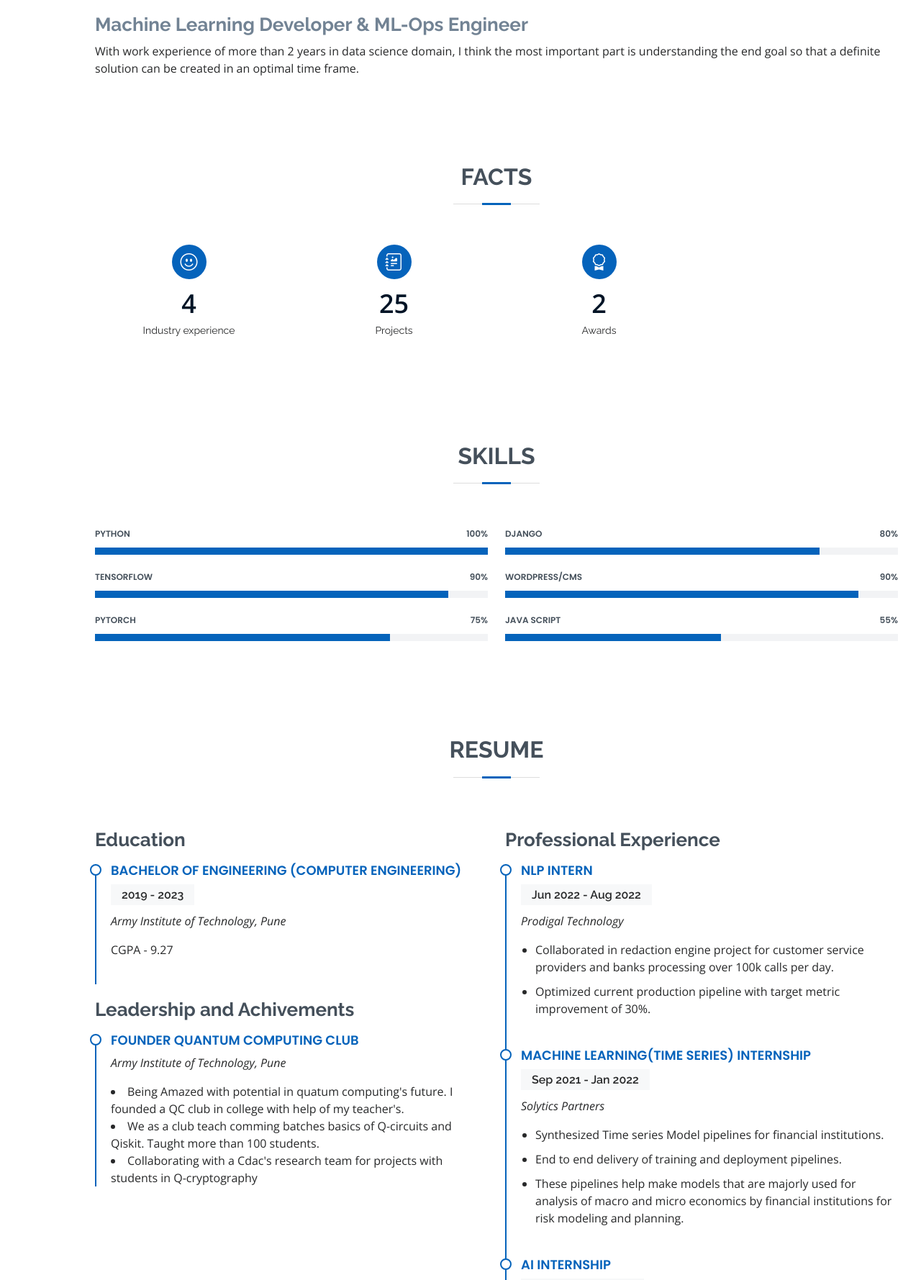
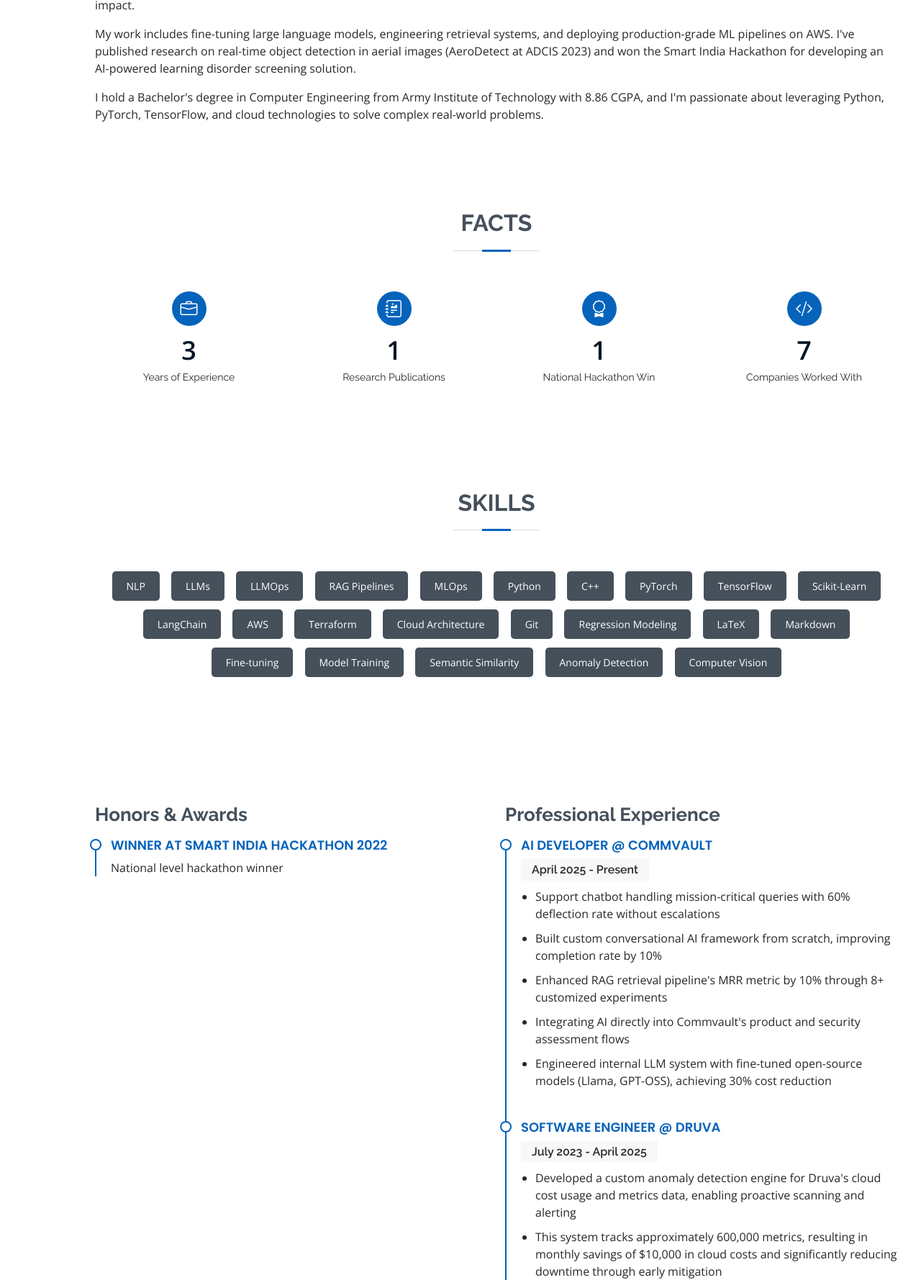
Before and after one commit to cnarte/Ankit_cnarte, a plain HTML site: page index.html in a window 1280 px wide. Shown: the part 1021-2800 px from the top of the page at 72% size. Drawn offline with nearby package versions, Linux system fonts and the light colour scheme; a script that the page names is missing.

Commit message:
Update profile details and enhance project descriptions in the resume section

```diff
--- a/index.html
+++ b/index.html
@@ -60,7 +60,7 @@
   <section id="hero" class="d-flex flex-column justify-content-center">
     <div class="container" data-aos="zoom-in" data-aos-delay="100">
       <h1>Ankit kumar</h1>
-      <p>I'm <span class="typed" data-typed-items="Data Scientist, ML-Ops Engineer, ML Developer"></span></p>
+      <p>I'm <span class="typed" data-typed-items="AI Developer at Commvault, LLM Engineer, ML-Ops Specialist"></span></p>
       <div class="social-links">
         <!-- <a href="#" class="twitter"><i class="bx bxl-twitter"></i></a> -->
         <!-- <a href="#" class="facebook"><i class="bx bxl-facebook"></i></a> -->
@@ -79,14 +79,18 @@
 
         <div class="section-title">
           <h2>About</h2>
-          <p>When I entered the field of development, after crossing the first few bumps. I came to realize that coding and development is one the real superpowers you can have in 21st century. And what that meant was you now posses the power to create anything, which is not limited to just the cyber-space but in every field of current physical world too with rise of technology like IOT.</p>
         </div>
 
         <div class="row">
           <div class="col-lg-12 content">
-            <h3>Machine Learning Developer &amp; ML-Ops Engineer</h3>
             <p>
-             With work experience of more than 2 years in data science domain, I think the most important part is understanding the end goal so that a definite solution can be created in an optimal time frame.
+              I'm an AI Developer at Commvault specializing in LLM agents, RAG pipelines, and MLOps. With experience spanning from building conversational AI frameworks to developing cloud infrastructure and anomaly detection systems, I focus on creating scalable AI solutions that drive real business impact.
+            </p>
+            <p>
+              My work includes fine-tuning large language models, engineering retrieval systems, and deploying production-grade ML pipelines on AWS. I've published research on real-time object detection in aerial images (AeroDetect at ADCIS 2023) and won the Smart India Hackathon for developing an AI-powered learning disorder screening solution.
+            </p>
+            <p>
+              I hold a Bachelor's degree in Computer Engineering from Army Institute of Technology with 8.86 CGPA, and I'm passionate about leveraging Python, PyTorch, TensorFlow, and cloud technologies to solve complex real-world problems.
             </p>
           </div>
         </div>
@@ -107,33 +111,33 @@
 
           <div class="col-lg-3 col-md-6">
             <div class="count-box">
-              <i class="bi bi-emoji-smile"></i>
-              <span data-purecounter-start="0" data-purecounter-end="4" data-purecounter-duration="1" class="purecounter"></span>
-              <p>Industry experience</p>
+              <i class="bi bi-briefcase"></i>
+              <span data-purecounter-start="0" data-purecounter-end="3" data-purecounter-duration="1" class="purecounter"></span>
+              <p>Years of Experience</p>
             </div>
           </div>
 
           <div class="col-lg-3 col-md-6 mt-5 mt-md-0">
             <div class="count-box">
               <i class="bi bi-journal-richtext"></i>
-              <span data-purecounter-start="0" data-purecounter-end="25" data-purecounter-duration="1" class="purecounter"></span>
-              <p>Projects</p>
+              <span data-purecounter-start="0" data-purecounter-end="1" data-purecounter-duration="1" class="purecounter"></span>
+              <p>Research Publications</p>
             </div>
           </div>
-
-          <!-- <div class="col-lg-3 col-md-6 mt-5 mt-lg-0">
-            <div class="count-box">
-              <i class="bi bi-headset"></i>
-              <span data-purecounter-start="0" data-purecounter-end="1463" data-purecounter-duration="1" class="purecounter"></span>
-              <p></p>
-            </div>
-          </div> -->
 
           <div class="col-lg-3 col-md-6 mt-5 mt-lg-0">
             <div class="count-box">
               <i class="bi bi-award"></i>
-              <span data-purecounter-start="0" data-purecounter-end="2" data-purecounter-duration="1" class="purecounter"></span>
-              <p>Awards</p>
+              <span data-purecounter-start="0" data-purecounter-end="1" data-purecounter-duration="1" class="purecounter"></span>
+              <p>National Hackathon Win</p>
+            </div>
+          </div>
+
+          <div class="col-lg-3 col-md-6 mt-5 mt-lg-0">
+            <div class="count-box">
+              <i class="bi bi-code-slash"></i>
+              <span data-purecounter-start="0" data-purecounter-end="7" data-purecounter-duration="1" class="purecounter"></span>
+              <p>Companies Worked With</p>
             </div>
           </div>
 
@@ -148,61 +152,36 @@
 
         <div class="section-title">
           <h2>Skills</h2>
-          <!-- <p>Magnam dolores commodi suscipit. Necessitatibus eius consequatur ex aliquid fuga eum quidem. Sit sint consectetur velit. Quisquam quos quisquam cupiditate. Et nemo qui impedit suscipit alias ea. Quia fugiat sit in iste officiis commodi quidem hic quas.</p> -->
         </div>
 
-        <div class="row skills-content">
-
-          <div class="col-lg-6">
-
-            <div class="progress">
-              <span class="skill">Python <i class="val">100%</i></span>
-              <div class="progress-bar-wrap">
-                <div class="progress-bar" role="progressbar" aria-valuenow="100" aria-valuemin="0" aria-valuemax="100"></div>
-              </div>
+        <div class="row">
+          <div class="col-lg-12">
+            <div class="skills-tags" style="text-align: center;">
+              <span style="display: inline-block; background: #45505b; color: #fff; padding: 10px 20px; margin: 6px; border-radius: 5px; font-size: 14px;">NLP</span>
+              <span style="display: inline-block; background: #45505b; color: #fff; padding: 10px 20px; margin: 6px; border-radius: 5px; font-size: 14px;">LLMs</span>
+              <span style="display: inline-block; background: #45505b; color: #fff; padding: 10px 20px; margin: 6px; border-radius: 5px; font-size: 14px;">LLMOps</span>
+              <span style="display: inline-block; background: #45505b; color: #fff; padding: 10px 20px; margin: 6px; border-radius: 5px; font-size: 14px;">RAG Pipelines</span>
+              <span style="display: inline-block; background: #45505b; color: #fff; padding: 10px 20px; margin: 6px; border-radius: 5px; font-size: 14px;">MLOps</span>
+              <span style="display: inline-block; background: #45505b; color: #fff; padding: 10px 20px; margin: 6px; border-radius: 5px; font-size: 14px;">Python</span>
+              <span style="display: inline-block; background: #45505b; color: #fff; padding: 10px 20px; margin: 6px; border-radius: 5px; font-size: 14px;">C++</span>
+              <span style="display: inline-block; background: #45505b; color: #fff; padding: 10px 20px; margin: 6px; border-radius: 5px; font-size: 14px;">PyTorch</span>
+              <span style="display: inline-block; background: #45505b; color: #fff; padding: 10px 20px; margin: 6px; border-radius: 5px; font-size: 14px;">TensorFlow</span>
+              <span style="display: inline-block; background: #45505b; color: #fff; padding: 10px 20px; margin: 6px; border-radius: 5px; font-size: 14px;">Scikit-Learn</span>
+              <span style="display: inline-block; background: #45505b; color: #fff; padding: 10px 20px; margin: 6px; border-radius: 5px; font-size: 14px;">LangChain</span>
+              <span style="display: inline-block; background: #45505b; color: #fff; padding: 10px 20px; margin: 6px; border-radius: 5px; font-size: 14px;">AWS</span>
+              <span style="display: inline-block; background: #45505b; color: #fff; padding: 10px 20px; margin: 6px; border-radius: 5px; font-size: 14px;">Terraform</span>
+              <span style="display: inline-block; background: #45505b; color: #fff; padding: 10px 20px; margin: 6px; border-radius: 5px; font-size: 14px;">Cloud Architecture</span>
+              <span style="display: inline-block; background: #45505b; color: #fff; padding: 10px 20px; margin: 6px; border-radius: 5px; font-size: 14px;">Git</span>
+              <span style="display: inline-block; background: #45505b; color: #fff; padding: 10px 20px; margin: 6px; border-radius: 5px; font-size: 14px;">Regression Modeling</span>
+              <span style="display: inline-block; background: #45505b; color: #fff; padding: 10px 20px; margin: 6px; border-radius: 5px; font-size: 14px;">LaTeX</span>
+              <span style="display: inline-block; background: #45505b; color: #fff; padding: 10px 20px; margin: 6px; border-radius: 5px; font-size: 14px;">Markdown</span>
+              <span style="display: inline-block; background: #45505b; color: #fff; padding: 10px 20px; margin: 6px; border-radius: 5px; font-size: 14px;">Fine-tuning</span>
+              <span style="display: inline-block; background: #45505b; color: #fff; padding: 10px 20px; margin: 6px; border-radius: 5px; font-size: 14px;">Model Training</span>
+              <span style="display: inline-block; background: #45505b; color: #fff; padding: 10px 20px; margin: 6px; border-radius: 5px; font-size: 14px;">Semantic Similarity</span>
+              <span style="display: inline-block; background: #45505b; color: #fff; padding: 10px 20px; margin: 6px; border-radius: 5px; font-size: 14px;">Anomaly Detection</span>
+              <span style="display: inline-block; background: #45505b; color: #fff; padding: 10px 20px; margin: 6px; border-radius: 5px; font-size: 14px;">Computer Vision</span>
             </div>
-
-            <div class="progress">
-              <span class="skill">Tensorflow <i class="val">90%</i></span>
-              <div class="progress-bar-wrap">
-                <div class="progress-bar" role="progressbar" aria-valuenow="90" aria-valuemin="0" aria-valuemax="100"></div>
-              </div>
-            </div>
-
-            <div class="progress">
-              <span class="skill">Pytorch <i class="val">75%</i></span>
-              <div class="progress-bar-wrap">
-                <div class="progress-bar" role="progressbar" aria-valuenow="75" aria-valuemin="0" aria-valuemax="100"></div>
-              </div>
-            </div>
-
           </div>
-
-          <div class="col-lg-6">
-
-            <div class="progress">
-              <span class="skill">Django <i class="val">80%</i></span>
-              <div class="progress-bar-wrap">
-                <div class="progress-bar" role="progressbar" aria-valuenow="80" aria-valuemin="0" aria-valuemax="100"></div>
-              </div>
-            </div>
-
-            <div class="progress">
-              <span class="skill">WordPress/CMS <i class="val">90%</i></span>
-              <div class="progress-bar-wrap">
-                <div class="progress-bar" role="progressbar" aria-valuenow="90" aria-valuemin="0" aria-valuemax="100"></div>
-              </div>
-            </div>
-
-            <div class="progress">
-              <span class="skill">Java Script <i class="val">55%</i></span>
-              <div class="progress-bar-wrap">
-                <div class="progress-bar" role="progressbar" aria-valuenow="55" aria-valuemin="0" aria-valuemax="100"></div>
-              </div>
-            </div>
-
-          </div>
-
         </div>
 
       </div>
@@ -213,8 +192,6 @@
       <div class="container" data-aos="fade-up">
 
         <div class="section-title">
-          <h2>Resume</h2>
-          <!-- <p>Magnam dolores commodi suscipit. Necessitatibus eius consequatur ex aliquid fuga eum quidem. Sit sint consectetur velit. Quisquam quos quisquam cupiditate. Et nemo qui impedit suscipit alias ea. Quia fugiat sit in iste officiis commodi quidem hic quas.</p> -->
         </div>
 
         <div class="row">
@@ -230,22 +207,10 @@
               </ul>
             </div> -->
 
-            <h3 class="resume-title">Education</h3>
+            <h3 class="resume-title">Honors &amp; Awards</h3>
             <div class="resume-item">
-              <h4>Bachelor of Engineering (Computer Engineering)</h4>
-              <h5>2019 - 2023</h5>
-              <p><em>Army Institute of Technology, Pune</em></p>
-              <p>CGPA - 9.27</p>
-            </div>
-
-            <h3 class="resume-title">Leadership and Achivements</h3>
-            <div class="resume-item">
-              <h4>Founder Quantum Computing CLub</h4>
-              <!-- <h5>2019 - 2023</h5> -->
-              <p><em>Army Institute of Technology, Pune</em></p>
-              <li>Being Amazed with potential in quatum computing's future. I founded a QC club in college with help of my teacher's.</li>
-              <li>We as a club teach comming batches basics of Q-circuits and Qiskit. Taught more than 100 students.</li>
-              <li>Collaborating with a Cdac's research team for projects with students in Q-cryptography</li>
+              <h4>Winner at Smart India Hackathon 2022</h4>
+              <p>National level hackathon winner</p>
             </div>
             <!-- <div class="resume-item">
               <h4>Bachelor of Fine Arts &amp; Graphic Design</h4>
@@ -256,50 +221,73 @@
           </div>
           <div class="col-lg-6">
             <h3 class="resume-title">Professional Experience</h3>
+
             <div class="resume-item">
-              <h4>NLP Intern</h4>
-              <h5>Jun 2022 - Aug 2022</h5>
-              <p><em>Prodigal Technology </em></p>
+              <h4>AI Developer @ Commvault</h4>
+              <h5>April 2025 - Present</h5>
               <ul>
-                <li>Collaborated in redaction engine project for customer service providers and banks processing over 100k calls per day.</li>
-                <li>Optimized current production pipeline with target metric improvement of 30%. </li>
-                <!-- <li>Supervise the assessment of all graphic materials in order to ensure quality and accuracy of the design</li> -->
-                <!-- <li>Oversee the efficient use of production project budgets ranging from $2,000 - $25,000</li> -->
-              </ul>
-            </div>
-            <div class="resume-item">
-              <h4>Machine Learning(Time Series) Internship</h4>
-              <h5>Sep 2021 - Jan 2022</h5>
-              <p><em>Solytics Partners</em></p>
-              <ul>
-                <li>Synthesized Time series Model pipelines for financial institutions.</li>
-                <li>End to end delivery of training and deployment pipelines.</li>
-                <li>These pipelines help make models that are majorly used for analysis of macro and micro economics by financial institutions for risk modeling and planning.</li>
-                <!-- <li>Created 4+ design presentations and proposals a month for clients and account managers</li> -->
+                <li>Support chatbot handling mission-critical queries with 60% deflection rate without escalations</li>
+                <li>Built custom conversational AI framework from scratch, improving completion rate by 10%</li>
+                <li>Enhanced RAG retrieval pipeline's MRR metric by 10% through 8+ customized experiments</li>
+                <li>Integrating AI directly into Commvault's product and security assessment flows</li>
+                <li>Engineered internal LLM system with fine-tuned open-source models (Llama, GPT-OSS), achieving 30% cost reduction</li>
               </ul>
             </div>
 
             <div class="resume-item">
-              <h4>AI Internship</h4>
-              <h5>Jun 2021 - Jul 2021</h5>
-              <p><em>Blue Bricks Pty Ltd</em></p>
+              <h4>Software Engineer @ Druva</h4>
+              <h5>July 2023 - April 2025</h5>
               <ul>
-                <li>Collaborated On Document parsing and Automatic generic ID verification systems.</li>
-                <li>Delivered end to end deployed api's for both projects</li>
-                <li>Meta few shot learning training and deployment pipeline were Synthesized so that Ekyc systems could be made with small amount of data.</li>
-                <!-- <li>Created 4+ design presentations and proposals a month for clients and account managers</li> -->
+                <li>Developed a custom anomaly detection engine for Druva's cloud cost usage and metrics data, enabling proactive scanning and alerting</li>
+                <li>This system tracks approximately 600,000 metrics, resulting in monthly savings of $10,000 in cloud costs and significantly reducing downtime through early mitigation</li>
+                <li>Solely orchestrated the automation of Jenkins server deployment as an ECS service, implementing plugins for a seamless and efficient service deployment process</li>
+                <li>Improving scalability to beyond 100% of current setup and saving $10K</li>
+                <li>Engineering scalable Terraform managed infra, optimizing infrastructure to handle millions of user requests and 300+ services</li>
+                <li>Enhanced Terraform and Jinja templates for improved AWS deployment efficiency</li>
               </ul>
             </div>
 
             <div class="resume-item">
-              <h4>Machine Learning Internship</h4>
-              <h5>Nov 2020 – May 2021</h5>
-              <p><em>Solytics Partners</em></p>
+              <h4>Enterpret</h4>
+              <h5>October 2022 - January 2023</h5>
+              <p><em>Intern</em></p>
               <ul>
-                <li>Leaded a module on Financial risk modeling platform.</li>
-                <li>Synthesized production ready scripts for deployment of products used by several companies including fortune-500's.</li>
-                <li>Optimized inference time for a deployed NLP pipeline 7x times. Which is currently used by HSBC and similar clients.</li>
-                <!-- <li>Created 4+ design presentations and proposals a month for clients and account managers</li> -->
+                <li>Implemented an automated and optimized selection process for the best model for production, taking into account client and global performance</li>
+                <li>Cut production time by a factor of 10 with the introduction of a custom cost function for specific pipelines, resulting in tailored performance improvements for each customer</li>
+                <li>Streamlined data generation and filtering pipelines to achieve a 13% increase in clean data</li>
+                <li>Boosted the performance of the Cross encoder pipeline by 6x, leading to a significant overall product improvement</li>
+                <li>Conducted 5+ experiments to enhance semantic similarity, training speed, and data imbalance handling, leading to 17% improvement</li>
+              </ul>
+            </div>
+
+            <div class="resume-item">
+              <h4>Prodigal</h4>
+              <h5>May 2022 - August 2022</h5>
+              <p><em>Intern</em></p>
+              <ul>
+                <li>Redaction engine for customer service processing 100k+ calls daily</li>
+                <li>Optimized production pipeline with 30% metric improvement</li>
+              </ul>
+            </div>
+
+            <div class="resume-item">
+              <h4>Solytics Partners</h4>
+              <h5>September 2021 - January 2022</h5>
+              <p><em>Intern</em></p>
+              <ul>
+                <li>Built time series pipelines for financial institutions</li>
+                <li>Delivered end-to-end training and deployment for macro/micro economic analysis</li>
+              </ul>
+            </div>
+
+            <div class="resume-item">
+              <h4>Solytics Partners</h4>
+              <h5>November 2020 - May 2021</h5>
+              <p><em>Intern</em></p>
+              <ul>
+                <li>Led financial risk modeling platform module</li>
+                <li>Deployed production scripts for Fortune 500 clients</li>
+                <li>Optimized NLP pipeline inference 7x (used by HSBC)</li>
               </ul>
             </div>
 
@@ -319,7 +307,6 @@
 
         <div class="section-title">
           <h2>Services</h2>
-          <p>I'm always open to new projects and ideas that can have an impact</p>
         </div>
 
         <div class="row">
@@ -408,8 +395,48 @@
     </section><!-- End Services Section -->
 
     <!-- ======= Testimonials Section ======= -->
-   <!-- End testimonial item -->
+    <section id="testimonials" class="testimonials section-bg">
+      <div class="container" data-aos="fade-up">
 
+        <div class="section-title">
+          <h2>Testimonials</h2>
+        </div>
+
+        <div class="testimonials-slider swiper" data-aos="fade-up" data-aos-delay="100">
+          <div class="swiper-wrapper">
+
+            <div class="swiper-slide">
+              <div class="testimonial-item">
+                <p>
+                  <i class="bx bxs-quote-alt-left quote-icon-left"></i>
+                  Ankit built an incredible voice agent for Roamly that transformed how travel companies interact with their customers. His expertise in LLMs and conversational AI helped us create a solution that's both innovative and practical for the travel industry.
+                  <i class="bx bxs-quote-alt-right quote-icon-right"></i>
+                </p>
+                <img src="assets/img/testimonials/testimonials-1.jpg" class="testimonial-img" alt="">
+                <h3>Abhishek Meel</h3>
+                <h4>Founder, Roamly</h4>
+              </div>
+            </div>
+
+            <div class="swiper-slide">
+              <div class="testimonial-item">
+                <p>
+                  <i class="bx bxs-quote-alt-left quote-icon-left"></i>
+                  Ankit provided invaluable insights on how AI can revolutionize marketing and scale our business. His understanding of both technology and business needs helped us see new possibilities for CraftedByDiva's growth.
+                  <i class="bx bxs-quote-alt-right quote-icon-right"></i>
+                </p>
+                <img src="assets/img/testimonials/testimonials-2.jpg" class="testimonial-img" alt="">
+                <h3>Ishani Das</h3>
+                <h4>Founder, CraftedByDiva</h4>
+              </div>
+            </div>
+
+          </div>
+          <div class="swiper-pagination"></div>
+        </div>
+
+      </div>
+    </section><!-- End Testimonials Section -->
 
     <!-- ======= Contact Section ======= -->
     <section id="contact" class="contact">
```
